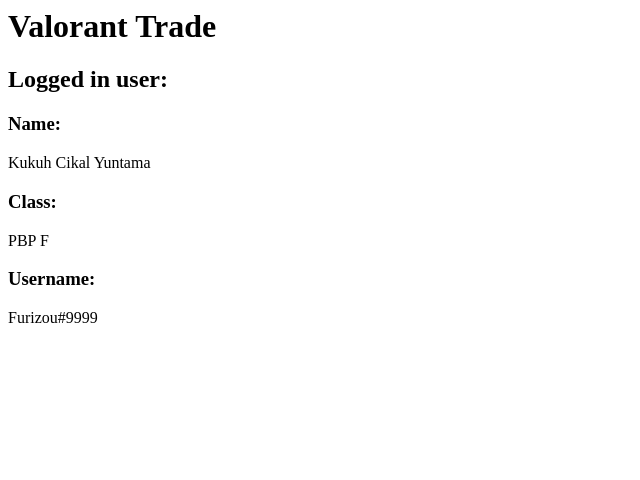
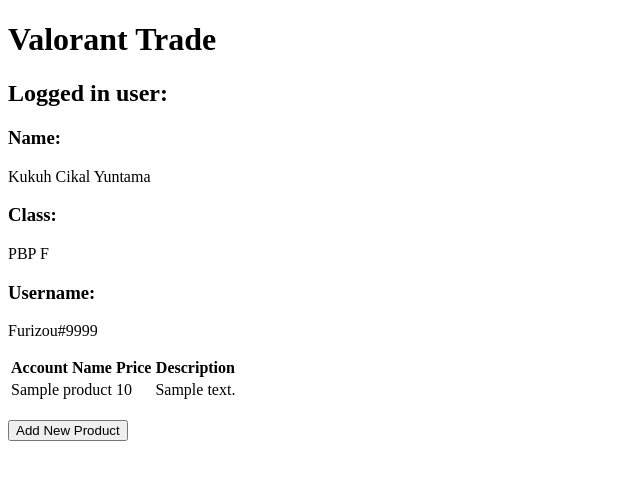
Before and after one commit to Furizou/valo-trade, a Django app: page / in a window 1280 px wide. Shown: the top 480 px of the page, without its empty margins (0-640 px from the left). Run offline with Django 5.2, Linux system fonts and the light colour scheme; tables that the repository leaves empty hold one stand-in row (values such as "Sample post").

Commit message:
Add: Product Form & Data Viewer

```diff
--- a/main/models.py
+++ b/main/models.py
@@ -1,7 +1,9 @@
 from django.db import models
+import uuid  # tambahkan baris ini di paling atas
 
 # Create your models here.
 class Product(models.Model):
+    id = models.UUIDField(primary_key=True, default=uuid.uuid4, editable=False)  # tambahkan baris ini
     name = models.CharField(max_length=255)
     price = models.IntegerField()
     description = models.TextField()
--- a/main/templates/main.html
+++ b/main/templates/main.html
@@ -1,17 +1,46 @@
-<html>
-    <head>
-        <title>{{ app_name }}</title>
-    </head>
+{% extends 'base.html' %}
+{% block content %}
 
-    <body>
-        <h1>Valorant Trade</h1>
+<h1>{{ app_name }}</h1>
 
 <h2>Logged in user:</h2>
+
 <h3>Name:</h3>
 <p>{{ name }}</p>
+
 <h3>Class:</h3>
 <p>{{ class }}</p>
+
 <h3>Username:</h3>
 <p>{{ username }}</p>
-    </body>
-</html>
+
+
+{% if not products %}
+<p>Belum ada Product pada Valorant Trade.</p>
+{% else %}
+<table>
+  <tr>
+    <th>Account Name</th>
+    <th>Price</th>
+    <th>Description</th>
+  </tr>
+
+  {% comment %} Berikut cara memperlihatkan data Product di bawah baris ini
+  {% endcomment %}
+  {% for product in products %}
+  <tr>
+    <td>{{product.name}}</td>
+    <td>{{product.price}}</td>
+    <td>{{product.description}}</td>
+  </tr>
+  {% endfor %}
+</table>
+{% endif %}
+
+<br />
+
+<a href="{% url 'main:create_product' %}">
+  <button>Add New Product</button>
+</a>
+
+{% endblock content %}
--- a/main/urls.py
+++ b/main/urls.py
@@ -1,8 +1,13 @@
 from django.urls import path
-from main.views import show_main
+from main.views import show_main, create_product, show_xml, show_json, show_xml_by_id, show_json_by_id
 
 app_name = 'main'
 
 urlpatterns = [
     path('', show_main, name='show_main'),
+    path('create-product', create_product, name='create_product'),
+    path('xml/', show_xml, name='show_xml'),
+    path('json/', show_json, name='show_json'),
+    path('xml/<str:id>/', show_xml_by_id, name='show_xml_by_id'),
+    path('json/<str:id>/', show_json_by_id, name='show_json_by_id'),
 ]
--- a/main/views.py
+++ b/main/views.py
@@ -1,12 +1,45 @@
-from django.shortcuts import render
+from django.shortcuts import render, redirect
+from django.http import HttpResponse
+from django.core import serializers
+from main.forms import ProductForm
+from main.models import Product
 
 # Create your views here.
 def show_main(request):
+    products = Product.objects.all()
+
     context = {
         'app_name' : 'Valorant Trade',
         'name': 'Kukuh Cikal Yuntama',
         'class': 'PBP F',
         'username': 'Furizou#9999',
+        'products': products
     }
 
     return render(request, "main.html", context)
+
+def create_product(request):
+    form = ProductForm(request.POST or None)
+
+    if form.is_valid() and request.method == "POST":
+        form.save()
+        return redirect('main:show_main')
+
+    context = {'form': form}
+    return render(request, "create_product.html", context)
+
+def show_xml(request):
+    data = Product.objects.all()
+    return HttpResponse(serializers.serialize("xml", data), content_type="application/xml")
+
+def show_json(request):
+    data = Product.objects.all()
+    return HttpResponse(serializers.serialize("json", data), content_type="application/json")
+
+def show_xml_by_id(request, id):
+    data = Product.objects.filter(pk=id)
+    return HttpResponse(serializers.serialize("xml", data), content_type="application/xml")
+
+def show_json_by_id(request, id):
+    data = Product.objects.filter(pk=id)
+    return HttpResponse(serializers.serialize("json", data), content_type="application/json")
--- /dev/null
+++ b/templates/base.html
@@ -0,0 +1,13 @@
+{% load static %}
+<!DOCTYPE html>
+<html lang="en">
+  <head>
+    <meta charset="UTF-8" />
+    <meta name="viewport" content="width=device-width, initial-scale=1.0" />
+    {% block meta %} {% endblock meta %}
+  </head>
+
+  <body>
+    {% block content %} {% endblock content %}
+  </body>
+</html>
--- a/valo_trade/settings.py
+++ b/valo_trade/settings.py
@@ -55,7 +55,7 @@ ROOT_URLCONF = 'valo_trade.urls'
 TEMPLATES = [
     {
         'BACKEND': 'django.template.backends.django.DjangoTemplates',
-        'DIRS': [],
+        'DIRS': [BASE_DIR / 'templates'], # Tambahkan konten baris ini
         'APP_DIRS': True,
         'OPTIONS': {
             'context_processors': [
```
Also changed, not shown: main/forms.py (added, +7 -0 lines), main/templates/create_product.html (added, +18 -0 lines), main/migrations/0002_alter_product_id.py (added). Lines whose indentation alone changed are shown as unchanged.
